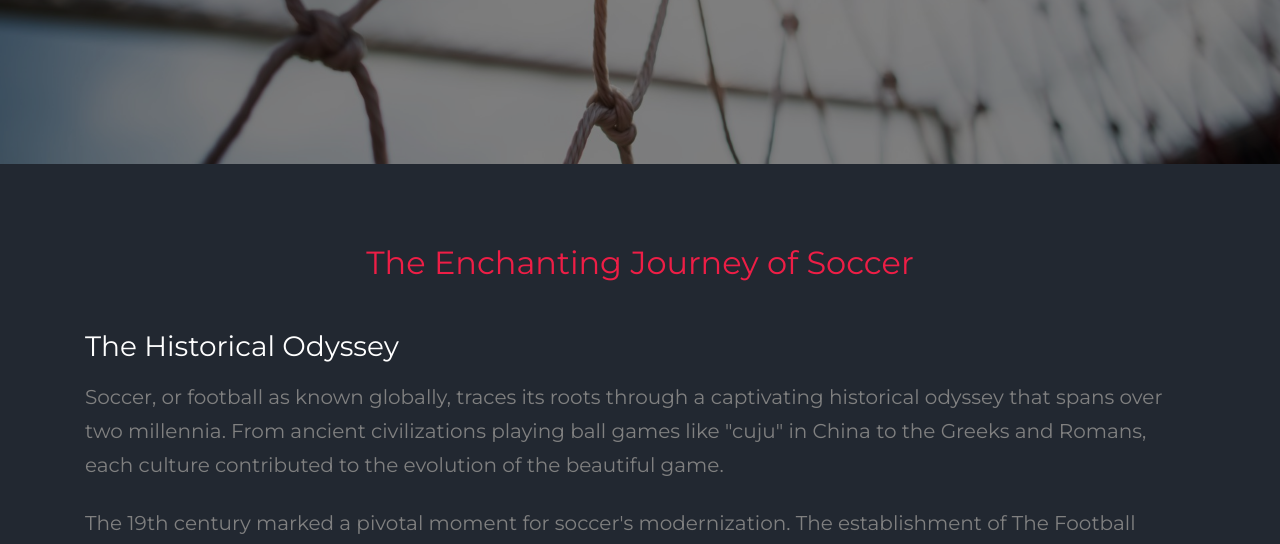
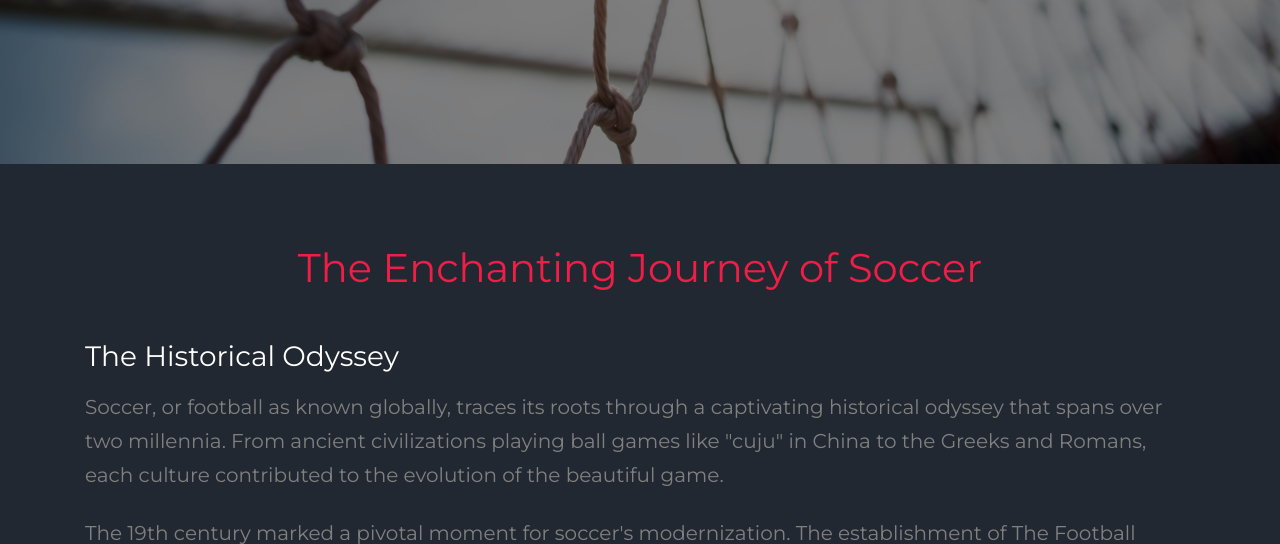
Before and after one commit to TheTahaYaseen/SoccerClub, a Django app: page /soccer_info in a window 1280 px wide. Shown: the part 636-1180 px from the top of the page. Run offline with Django 4.2, Linux system fonts and the light colour scheme; some libraries are stand-ins or nearby versions; some web fonts are replaced.

Commit message:
Soccer Info Blog Type Static Page Completed

```diff
--- a/club/templates/user_interface/contact.html
+++ b/club/templates/user_interface/contact.html
@@ -5,7 +5,7 @@
 <div class="site-section">
     <div class="container mb-5">
         <div class="row">
-            <div class="col-lg-9 mx-auto">
+            <div class="col-lg-7">
                 <p class="text-primary">{{error}}</p>
           <form method="POST">
             {% csrf_token %}
--- a/club/templates/user_interface/soccer_info.html
+++ b/club/templates/user_interface/soccer_info.html
@@ -6,7 +6,7 @@
     <div class="container">
         <div class="row">
             <div class="col-md-12 blog-content">
-                <h2 class="mb-4 text-primary text-center">The Enchanting Journey of Soccer</h2>
+                <h1 class="mb-4 text-primary text-center">The Enchanting Journey of Soccer</h1>
 
                 <h3 class="mt-5">The Historical Odyssey</h3>
                 <p class="lead py-2">Soccer, or football as known globally, traces its roots through a captivating historical odyssey that spans over two millennia. From ancient civilizations playing ball games like "cuju" in China to the Greeks and Romans, each culture contributed to the evolution of the beautiful game.</p>
```
